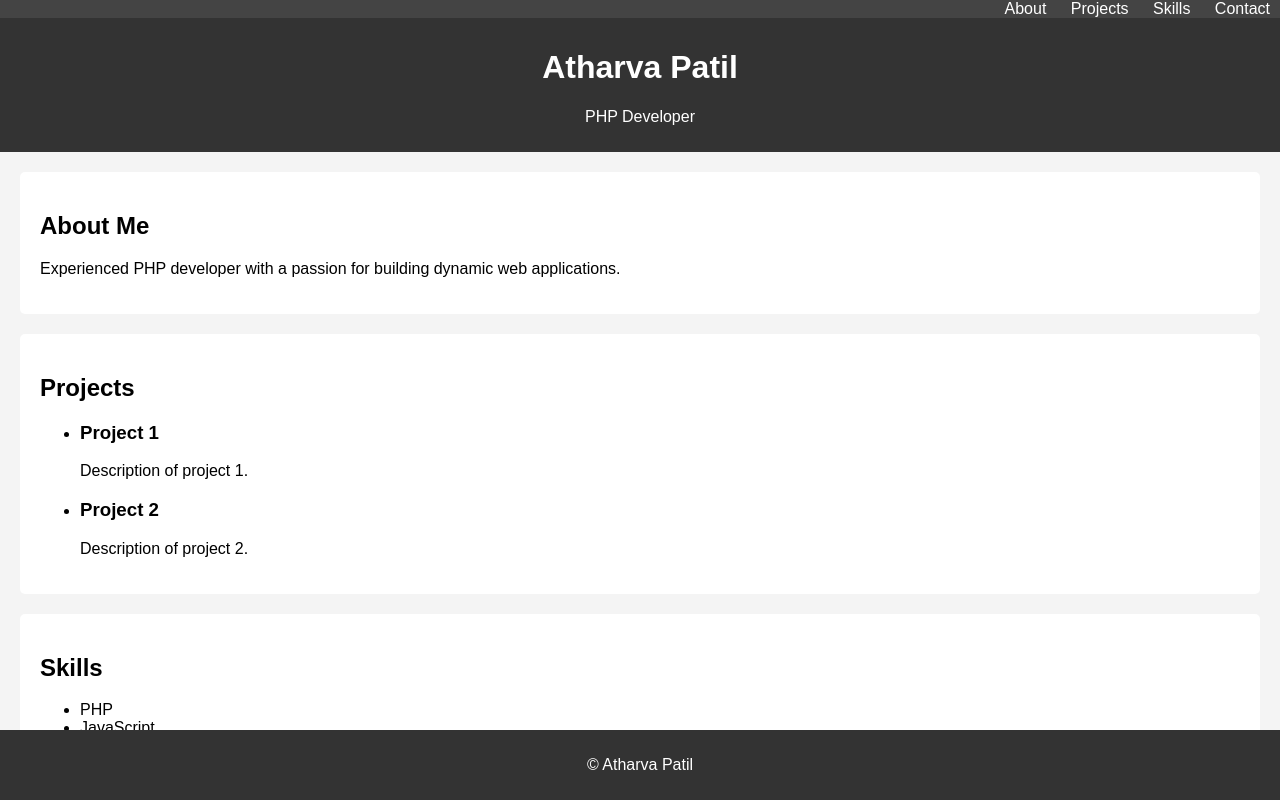
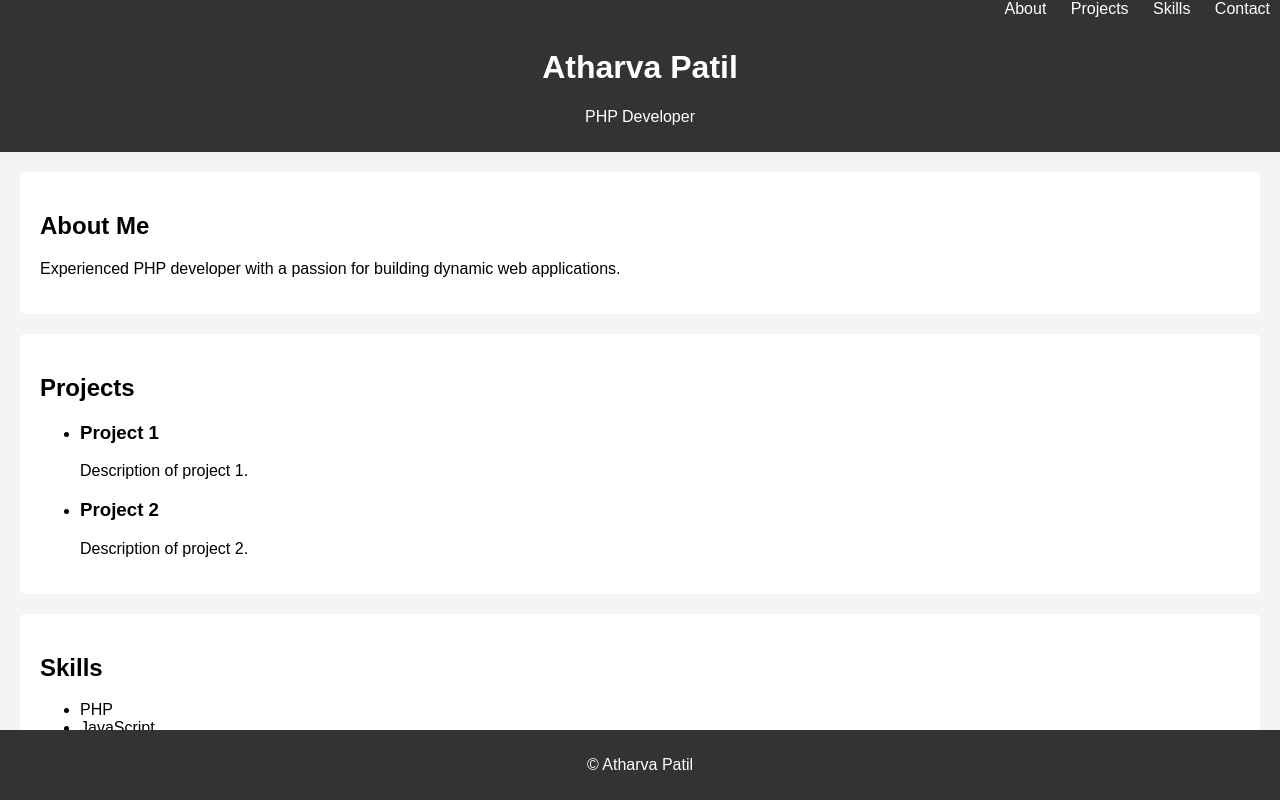
Before and after one commit to Athsp/Athsp.github.io, a plain HTML site: page index.html in a window 1280 px wide. Shown: the top 800 px of the page. Drawn offline with Linux system fonts and the light colour scheme.

Commit message:
Update index.html

```diff
--- a/index.html
+++ b/index.html
@@ -23,7 +23,7 @@
             list-style: none;
             padding: 0;
             text-align: right;
-            background-color: #444;
+            background-color: #333;
             margin: 0;
         }
         nav ul li {
```
